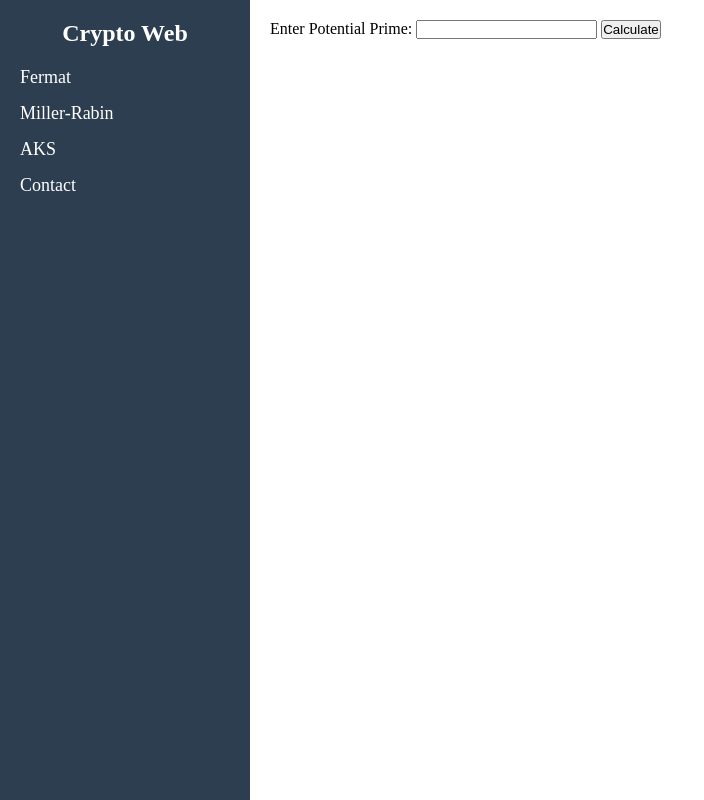
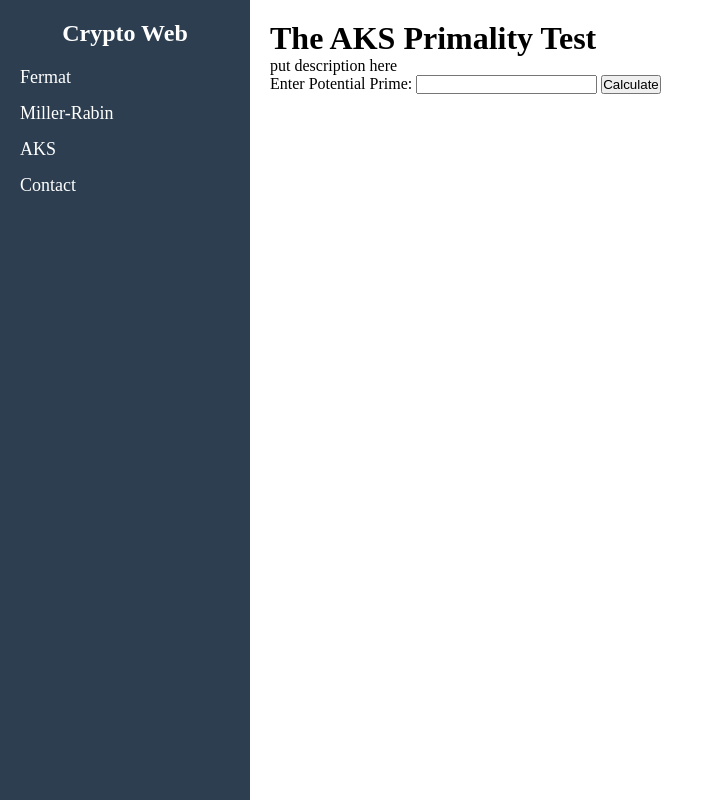
Before and after one commit to enabledornot/crypto_web, a Flask app: page /template_aks.html in a window 1280 px wide. Shown: the whole page, without its empty margins (0-704 px from the left). Run offline with Flask 3, Linux system fonts and the light colour scheme.

Commit message:
added header and descrption to web pages

```diff
--- a/static/aks.js
+++ b/static/aks.js
@@ -11,9 +11,9 @@ async function run() {
         //     aes.push(parseInt(value));
         // });
         const result = aks_test(p_prime);
-        const c = result;
-        // const c = result.result;
-        // const pw = result.pow_result;
+        const c = result.result;
+        const r = result.r;
+        const step = result.step;
         // $('#fermat_eq').empty();
         // for (var i = 0; i < pw.length; i++) {
         //     $('#fermat_eq').append(`<p> \\[${aes[i]}^{${p_prime-1}} \\mod ${p_prime} \\equiv ${pw[i]}\\] </p>`);
--- a/templates/aks.html
+++ b/templates/aks.html
@@ -1,6 +1,12 @@
 {% extends 'base.html' %}
 
 {% block page %}
+<h1>
+    The AKS Primality Test
+</h1>
+<p>
+    put description here
+</p>
 <label for="prime_test">Enter Potential Prime:</label>
     <input type="number" id="prime_test" name="prime_test" min="0">
     <button id="calculate">Calculate</button>
--- a/templates/fermat.html
+++ b/templates/fermat.html
@@ -1,6 +1,8 @@
 {% extends 'base.html' %}
 
 {% block page %}
+<h1>The Fermat Primality Test</h1>
+<p>Put description here</p>
 <label for="prime_test">Enter Potential Prime:</label>
     <input type="number" id="prime_test" name="prime_test" min="0">
     <div id="multi-input" class="a_input outer">
--- a/templates/miller-rabin.html
+++ b/templates/miller-rabin.html
@@ -1,6 +1,8 @@
 {% extends 'base.html' %}
 
 {% block page %}
+<h1>The Miller-Rabin Primality Test</h1>
+<p>Put description here</p>
 <label for="prime_test">Enter Potential Prime:</label>
     <input type="number" id="prime_test" name="prime_test" min="0">
     <div id="multi-input" class="a_input outer">
```
